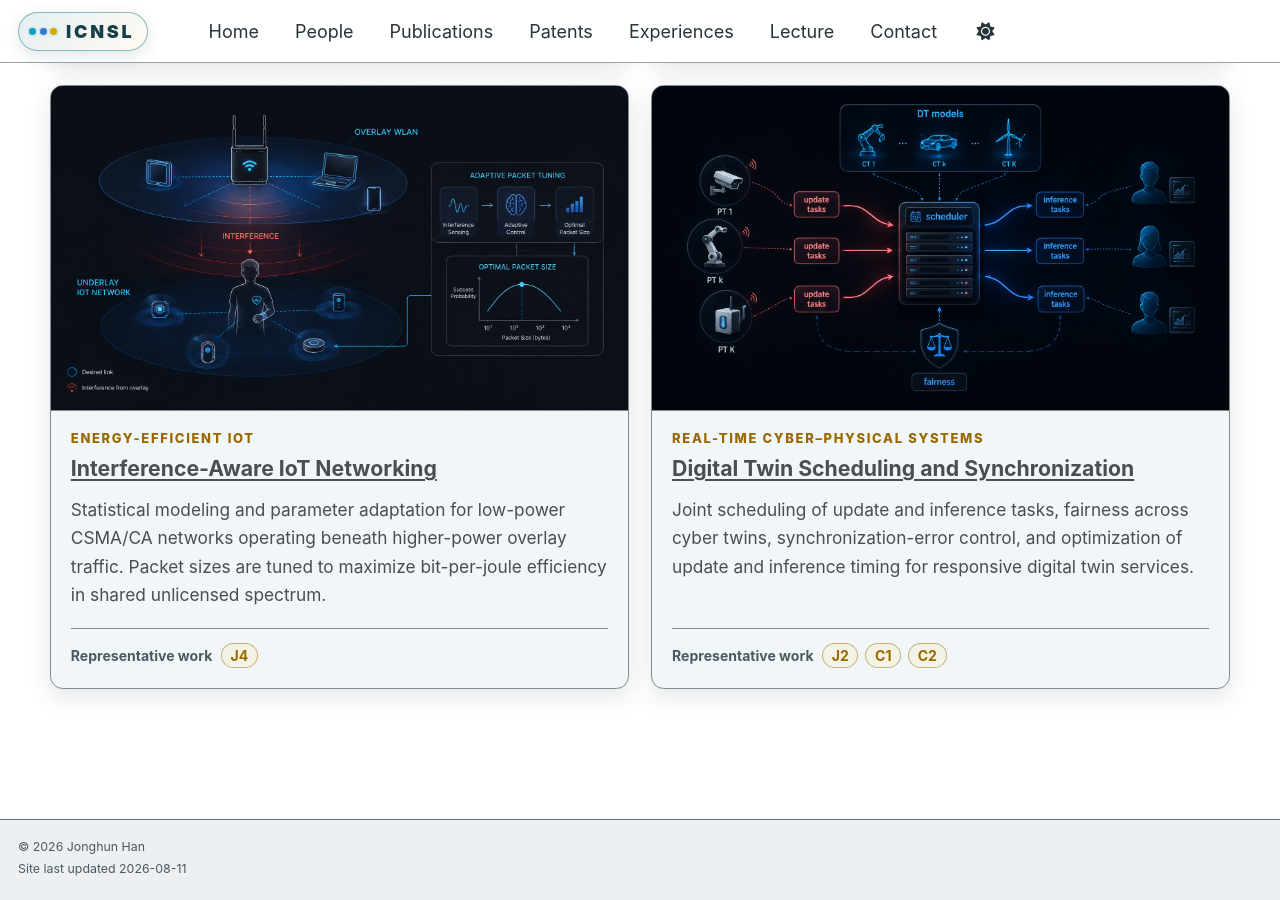
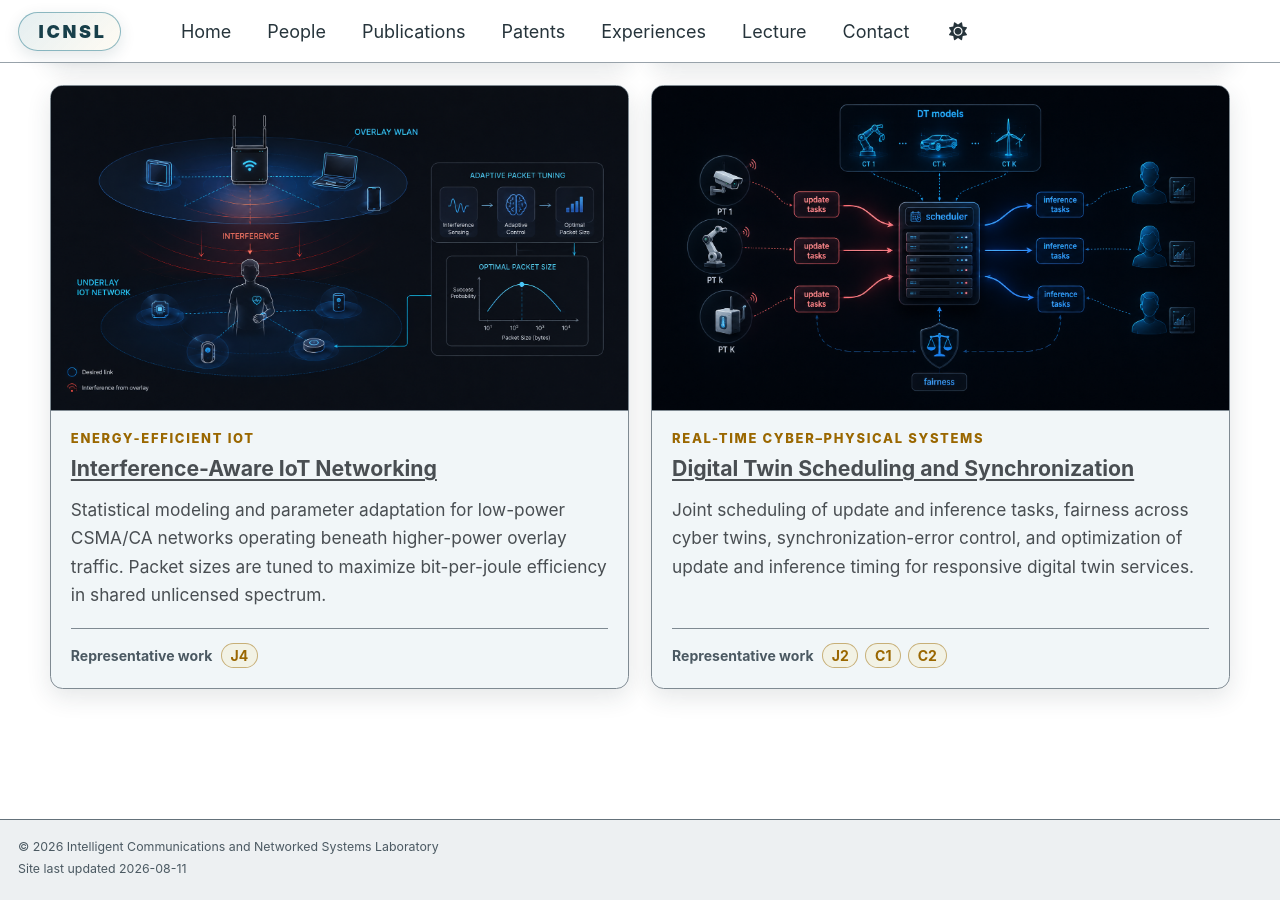
Before and after one commit to icnsl/icnsl.github.io, a Jekyll site: the page built from _pages/about.md, in a window 1280 px wide and 900 px high, scrolled down 1583 px. Built offline with Jekyll 4.4.1, drawn with Linux system fonts in a browser that asks for light colours; a script bundle is joined from its source files by our own code; library files that are not in the unit come from our copies.

Commit message:
Add files via upload

```diff
--- a/_includes/footer.html
+++ b/_includes/footer.html
@@ -1,7 +1,7 @@
 {% include base_path %}
 
 <div class="page__footer-copyright">
-  &copy; {{ site.time | date: '%Y' }} {{ site.name | default: site.title }}
+  &copy; {{ site.time | date: '%Y' }} Intelligent Communications and Networked Systems Laboratory
 </div>
 
 <div class="page__footer-copyright">
--- a/_includes/masthead.html
+++ b/_includes/masthead.html
@@ -7,8 +7,15 @@
         <ul class="visible-links">
           <li class="masthead__menu-item masthead__menu-item--lg persist {% if page.url == '/' or page.url == '/index.html' %}selected{% endif %}">
             <a class="site-brand" href="{{ base_path }}/" aria-label="ICNSL home">
-              <span class="site-brand__nodes" aria-hidden="true">
-                <span></span><span></span><span></span>
+              <span class="site-brand__mark" aria-hidden="true">
+                <svg viewBox="0 0 32 32" focusable="false">
+                  <path class="site-brand__mark-signal site-brand__mark-signal--outer" d="M7.2 13.1c4.9-5.1 12.7-5.1 17.6 0"/>
+                  <path class="site-brand__mark-signal site-brand__mark-signal--inner" d="M10.8 16.5c2.9-3 7.5-3 10.4 0"/>
+                  <path class="site-brand__mark-link" d="M8.4 24.3 16 20.4l7.6 3.9"/>
+                  <circle class="site-brand__mark-node" cx="7" cy="25" r="2.1"/>
+                  <circle class="site-brand__mark-node" cx="25" cy="25" r="2.1"/>
+                  <circle class="site-brand__mark-core" cx="16" cy="20" r="2.8"/>
+                </svg>
               </span>
               <span class="site-brand__wordmark">{{ site.title }}</span>
             </a>
```
